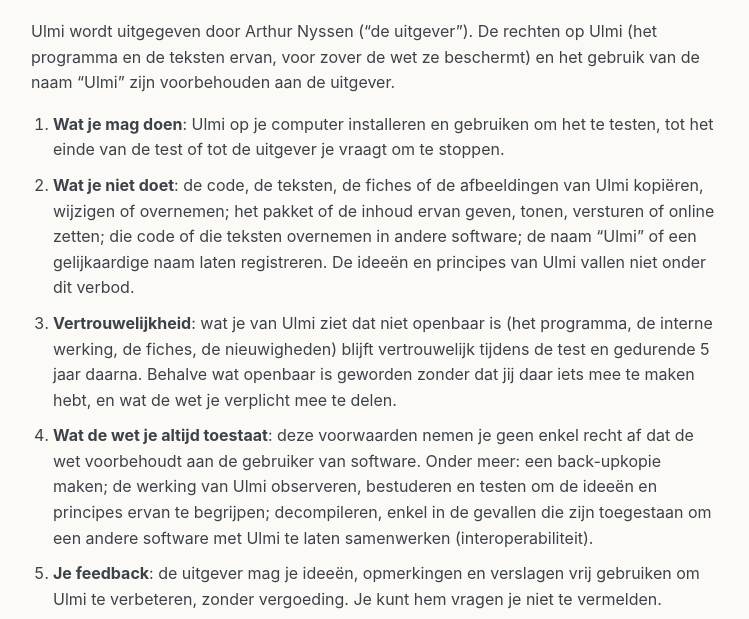
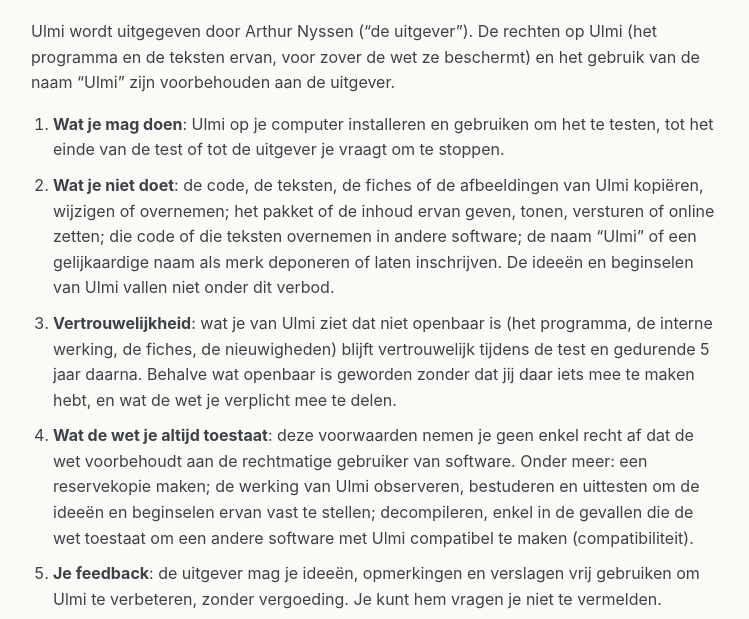
Before and after one commit to Ulmi-app/ulmi-app.github.io, a plain HTML site: page nl/conditions.html in a window 1280 px wide. Shown: the part 142-761 px from the top of the page, without its empty margins (265-1014 px from the left). Drawn offline with Linux system fonts and the light colour scheme.

Commit message:
Conditions NL relues

```diff
--- a/nl/conditions.html
+++ b/nl/conditions.html
@@ -39,9 +39,9 @@ ol li{margin:10px 0}
   <p>Ulmi wordt uitgegeven door Arthur Nyssen (“de uitgever”). De rechten op Ulmi (het programma en de teksten ervan, voor zover de wet ze beschermt) en het gebruik van de naam “Ulmi” zijn voorbehouden aan de uitgever.</p>
   <ol>
     <li><b>Wat je mag doen</b>: Ulmi op je computer installeren en gebruiken om het te testen, tot het einde van de test of tot de uitgever je vraagt om te stoppen.</li>
-    <li><b>Wat je niet doet</b>: de code, de teksten, de fiches of de afbeeldingen van Ulmi kopiëren, wijzigen of overnemen; het pakket of de inhoud ervan geven, tonen, versturen of online zetten; die code of die teksten overnemen in andere software; de naam “Ulmi” of een gelijkaardige naam laten registreren. De ideeën en principes van Ulmi vallen niet onder dit verbod.</li>
+    <li><b>Wat je niet doet</b>: de code, de teksten, de fiches of de afbeeldingen van Ulmi kopiëren, wijzigen of overnemen; het pakket of de inhoud ervan geven, tonen, versturen of online zetten; die code of die teksten overnemen in andere software; de naam “Ulmi” of een gelijkaardige naam als merk deponeren of laten inschrijven. De ideeën en beginselen van Ulmi vallen niet onder dit verbod.</li>
     <li><b>Vertrouwelijkheid</b>: wat je van Ulmi ziet dat niet openbaar is (het programma, de interne werking, de fiches, de nieuwigheden) blijft vertrouwelijk tijdens de test en gedurende 5 jaar daarna. Behalve wat openbaar is geworden zonder dat jij daar iets mee te maken hebt, en wat de wet je verplicht mee te delen.</li>
-    <li><b>Wat de wet je altijd toestaat</b>: deze voorwaarden nemen je geen enkel recht af dat de wet voorbehoudt aan de gebruiker van software. Onder meer: een back-upkopie maken; de werking van Ulmi observeren, bestuderen en testen om de ideeën en principes ervan te begrijpen; decompileren, enkel in de gevallen die zijn toegestaan om een andere software met Ulmi te laten samenwerken (interoperabiliteit).</li>
+    <li><b>Wat de wet je altijd toestaat</b>: deze voorwaarden nemen je geen enkel recht af dat de wet voorbehoudt aan de rechtmatige gebruiker van software. Onder meer: een reservekopie maken; de werking van Ulmi observeren, bestuderen en uittesten om de ideeën en beginselen ervan vast te stellen; decompileren, enkel in de gevallen die de wet toestaat om een andere software met Ulmi compatibel te maken (compatibiliteit).</li>
     <li><b>Je feedback</b>: de uitgever mag je ideeën, opmerkingen en verslagen vrij gebruiken om Ulmi te verbeteren, zonder vergoeding. Je kunt hem vragen je niet te vermelden.</li>
     <li><b>Testversie</b>: Ulmi kan fouten bevatten. Het wordt gratis en in de huidige staat aangeboden. Bewaar je originelen en controleer wat het je voorstelt voordat je het gebruikt.</li>
     <li><b>Einde</b>: aan het einde van de test, of op eenvoudig verzoek van de uitgever, verwijder je het pakket en de map van het programma. Je eigen documenten blijven van jou.</li>
```
